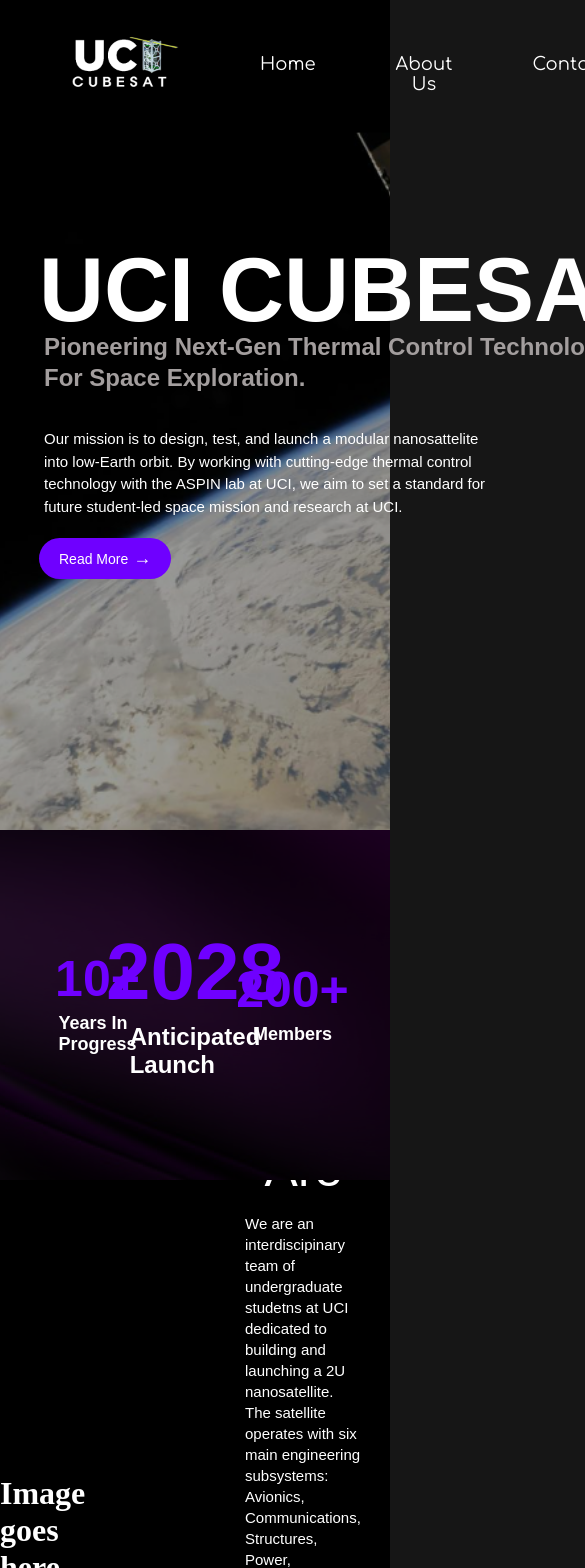
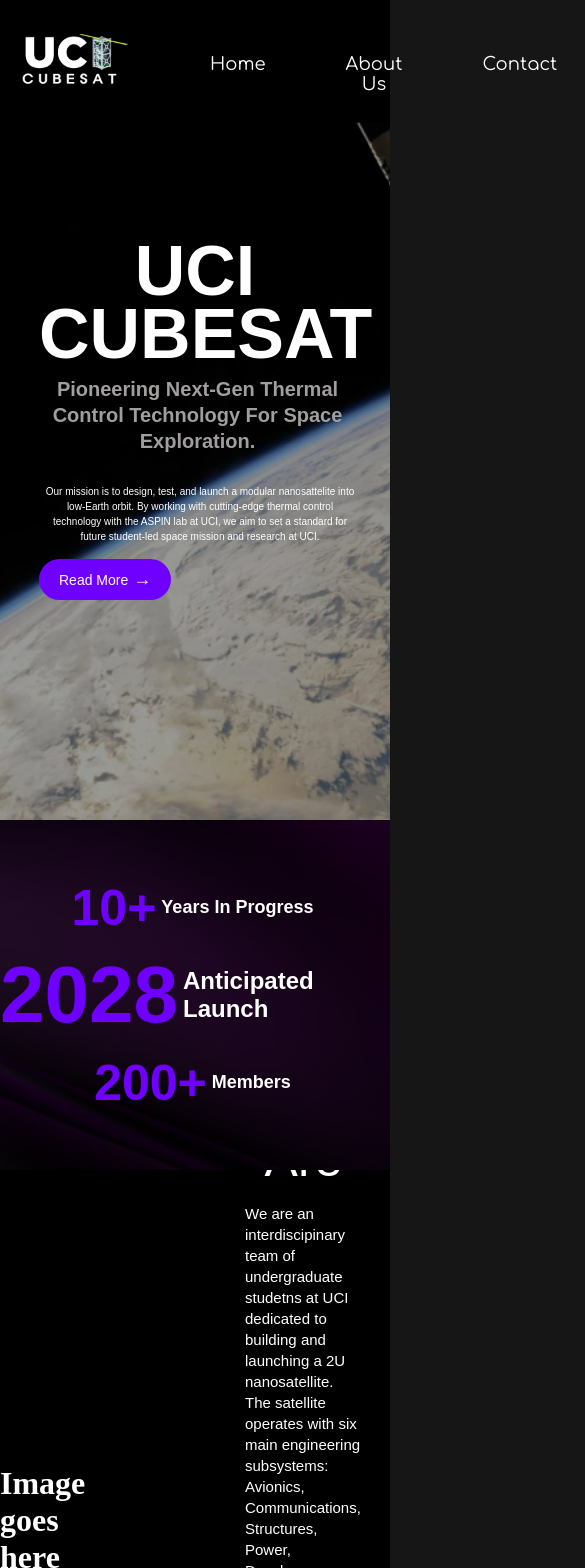
Before and after one commit to Sri-H-G/UCI_CubeSat, a Next.js app in the folder cubesat/: page /home in a window 390 px wide. Shown: the top 1568 px of the page, 585 px wide, since content can reach past the window. Built offline with nearby package versions, Linux system fonts and the light colour scheme; a web font is replaced by a local one.

Commit message:
some mobile responsiveness to the home page

```diff
--- a/cubesat/src/app/comps/NavbarStyle.css
+++ b/cubesat/src/app/comps/NavbarStyle.css
@@ -14,10 +14,6 @@
     /* background-color: red; */
 }
 
-#cubesat-logo {
-    padding-top: 3px;
-    padding-left: 60px;
-}
 
 @import url(https://fonts.googleapis.com/css?family=Comfortaa);
 
@@ -65,3 +61,20 @@
     height: 2px;
     background-color: white;
 }
+
+/* mobile responsive navbar */
+
+@media (max-width: 600px) {
+    .navbar{
+        background: black;
+        height: 120px;
+        width: 100%;
+        display: flex;
+        justify-content: space-between;
+    }
+
+    #cubesat-logo {
+        padding-top: 0px;
+        padding-left: 10px;
+    }
+}
--- a/cubesat/src/app/home/home.css
+++ b/cubesat/src/app/home/home.css
@@ -288,3 +288,68 @@
 .sponsor-row .card{
     width: 50%;
 }
+
+/* Mobile Responsiveness CSS */
+
+/* welcome fragment mobile responsiveness */
+@media (max-width: 600px) {
+    .welcome-fragment{
+        width: 100%;
+        display: flex;
+        justify-content: center;
+    }
+
+    .welcome-description {
+        /* background-color: red; */
+        margin-left: 0;
+        width: 80%;
+        text-align: center;
+    }
+
+    .welcome-description h1{
+        text-align: center;
+        font-size: 70px;
+        margin-bottom: 10px;
+    }
+
+    .welcome-description h2{
+        text-align: center;
+        font-size: 20px;
+    }
+
+    .welcome-description p{
+        text-align: center;
+        font-size: 10px;
+        width: 100%;
+    }
+}
+
+/* stats fragment mobile responsiveness */
+@media (max-width: 600px) {
+    .stat-fragment{
+        flex-direction: column;
+        align-items: center;
+    }
+
+    .card{
+        display: flex;
+        justify-content: center;
+        align-items: center;
+        flex-direction: row;
+    }
+
+    #mid-card{
+        height: 30%;
+        width: 100%;
+    }
+
+    #left-card{
+        height: 20%;
+        width: 100%;
+    }
+
+    #right-card{
+        height: 20%;
+        width: 100%;
+    }
+}
```
